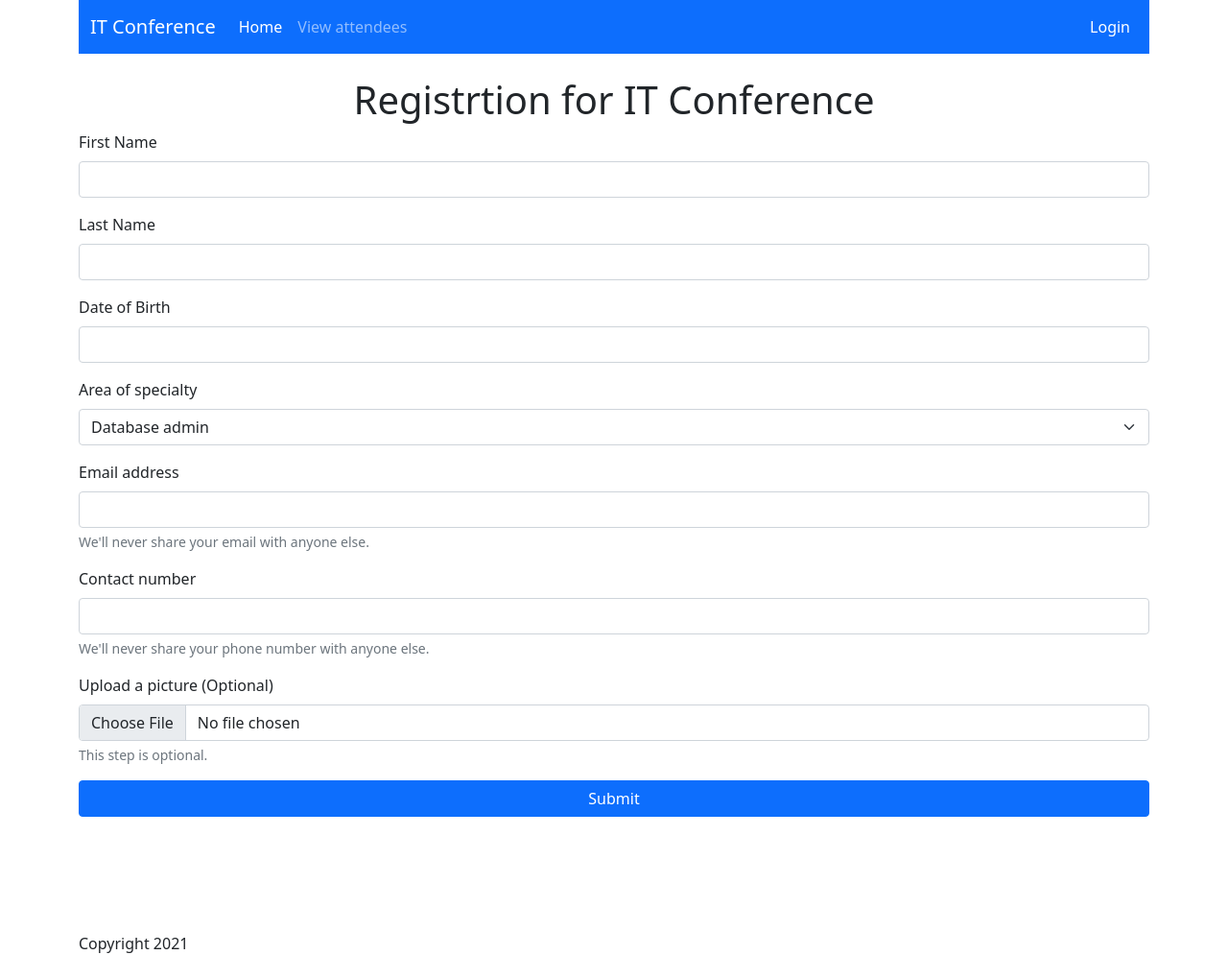
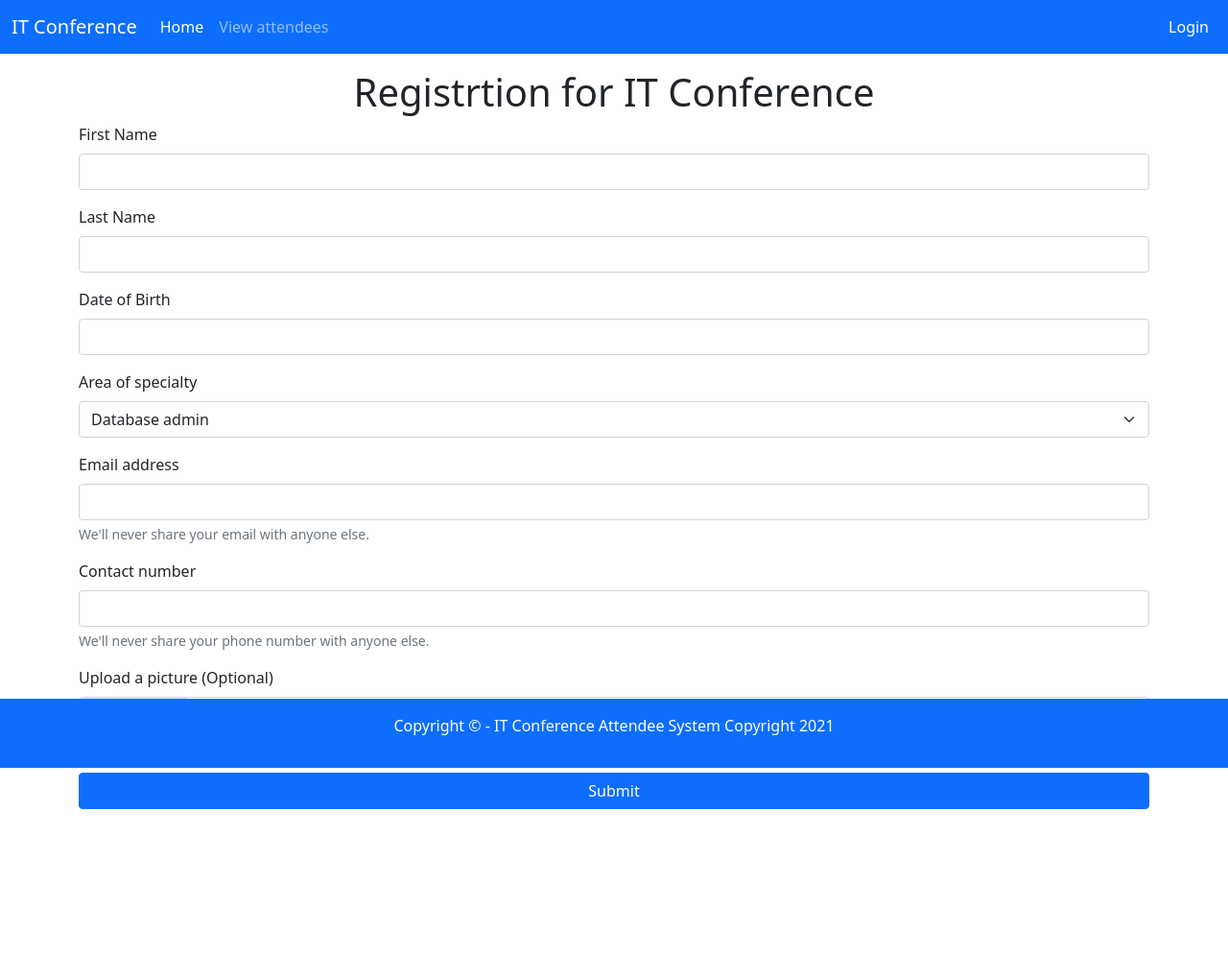
Before and after one commit to ludev84/attendance, a PHP site: page /index.php in a window 1280 px wide. Shown: the whole page at 96% size. After the commit the page ends 843 px from the top, so only its background shows below. Run offline with PHP 8.4, Linux system fonts and the light colour scheme; data comes from the database, SQL or seed files in the repository; data that the repository does not hold is empty; some libraries are stand-ins or nearby versions.

Commit message:
Modifies navbar and added sticky footer

```diff
--- a/includes/footer.php
+++ b/includes/footer.php
@@ -1,13 +1,17 @@
-      <br>
-      <br>
-      <br>
-      <br>
-      <br>
 
-      <div id='footer'>
-        <?php echo 'Copyright ' . date('Y'); ?>
+
+    </div>
+    <!-- End main container from body -->
+    <br>
+    <br>
+    <br>
+    <br>
+    <br>
+    <footer class="footer mt-auto py-3 bg-primary fixed-bottom">
+      <div class="container">
+        <p class="text-center text-white">Copyright &copy; - IT Conference Attendee System <?php echo 'Copyright ' . date('Y'); ?></p>
       </div>
-    </div>
+    </footer>
 
     <!-- Optional JavaScript; choose one of the two! -->
 
--- a/includes/header.php
+++ b/includes/header.php
@@ -20,7 +20,6 @@
     <title> Attendance - <?php echo $title ?> </title>
   </head>
   <body>
-    <div class="container">
     <!-- Navbar Bootstrap 5 -->
     <nav class="navbar navbar-expand-lg navbar-dark bg-primary">
       <div class="container-fluid">
@@ -55,4 +54,5 @@
         </div>
       </div>
     </nav>
-      <br>
+    <!-- Main container of each page -->
+    <div class="container mt-3 mb-3">
```
Lines whose indentation alone changed are shown as unchanged.
